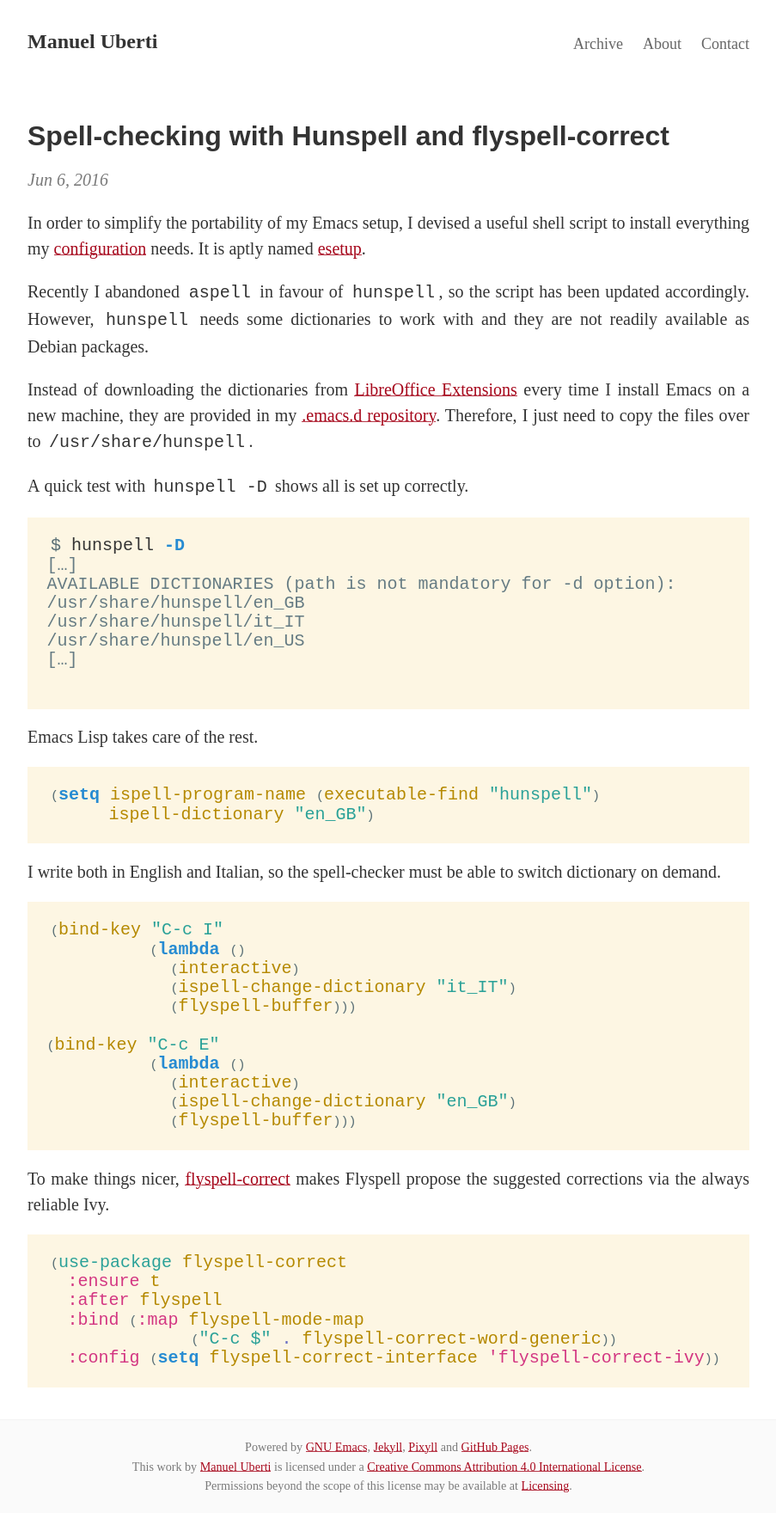
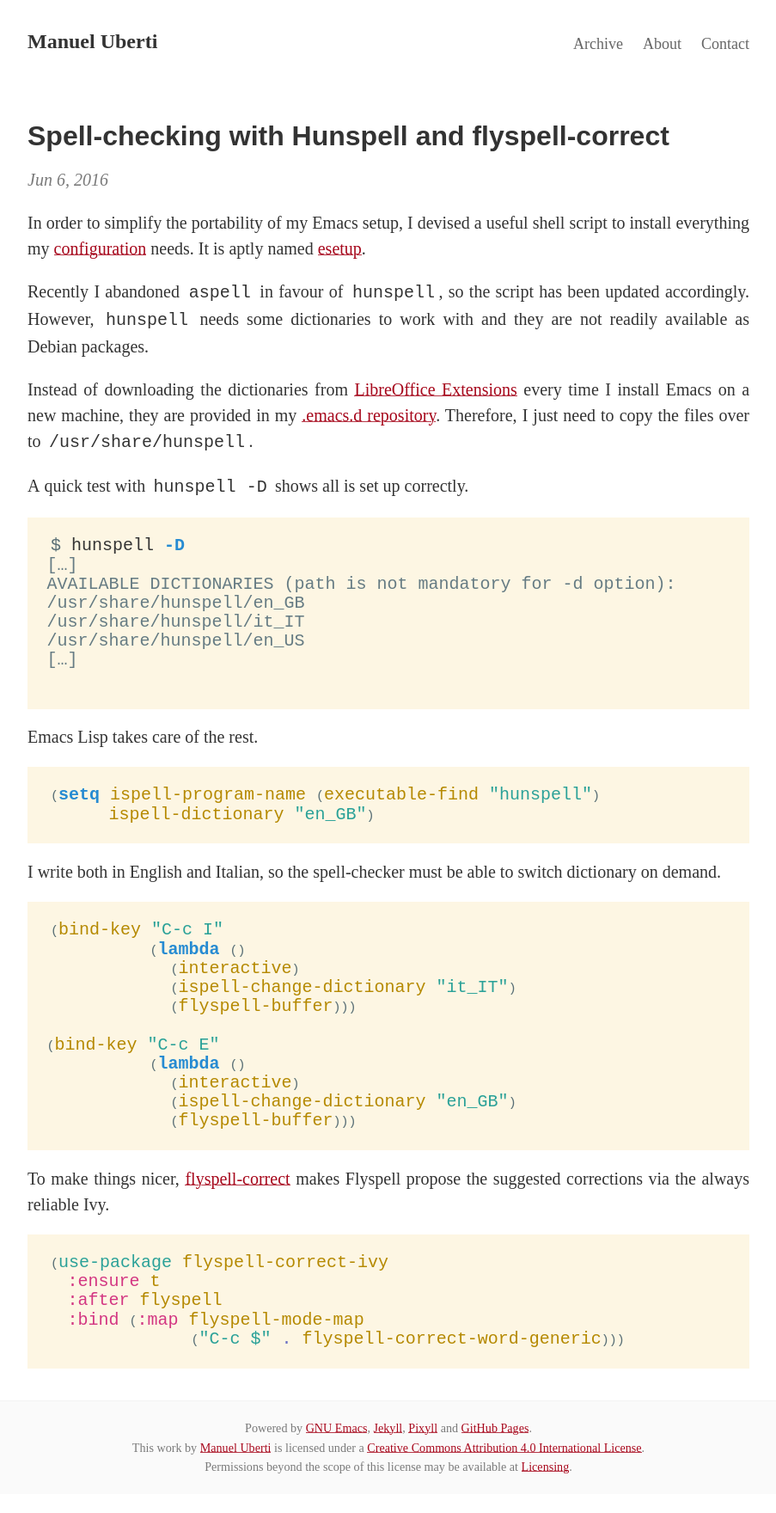
Before and after one commit to manuel-uberti/manuel-uberti.github.io, a Jekyll site: the page built from _posts/2016-06-06-spellchecksetup.md, in a window 1280 px wide. Shown: the whole page at 86% size, without its empty margins (188-1091 px from the left). Built offline with Jekyll 4.4.1, drawn with Linux system fonts in a browser that asks for light colours; some web fonts are replaced; after the commit the page ends 1738 px from its top, so only the background shows below that.

Commit message:
Update with flyspell-correct-ivy

````diff
--- a/_posts/2016-06-06-spellchecksetup.md
+++ b/_posts/2016-06-06-spellchecksetup.md
@@ -63,10 +63,9 @@ To make things nicer,
 Flyspell propose the suggested corrections via the always reliable Ivy.
 
 ``` emacs-lisp
-(use-package flyspell-correct
+(use-package flyspell-correct-ivy
   :ensure t
   :after flyspell
   :bind (:map flyspell-mode-map
-              ("C-c $" . flyspell-correct-word-generic))
-  :config (setq flyspell-correct-interface 'flyspell-correct-ivy))
+              ("C-c $" . flyspell-correct-word-generic)))
 ```
````
